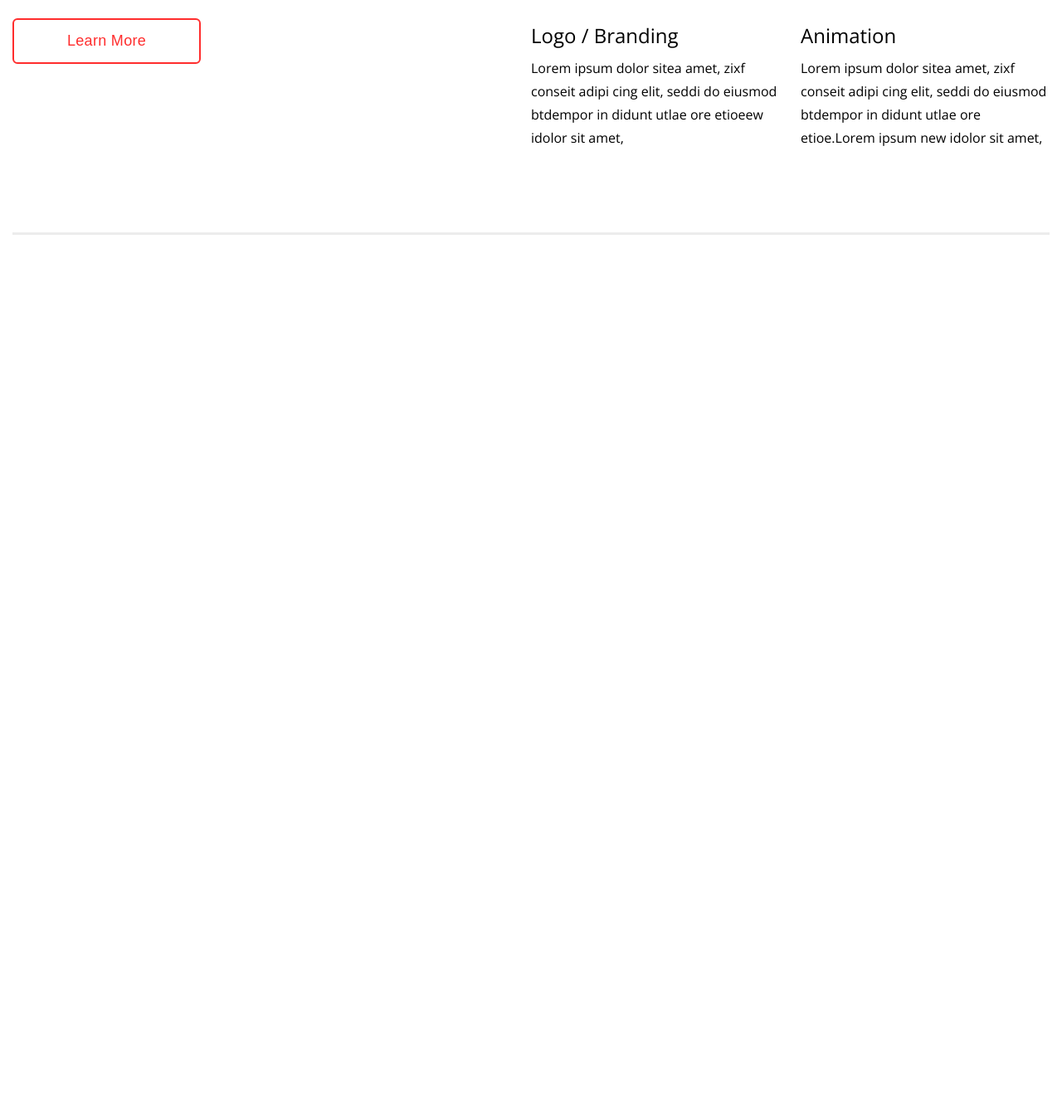
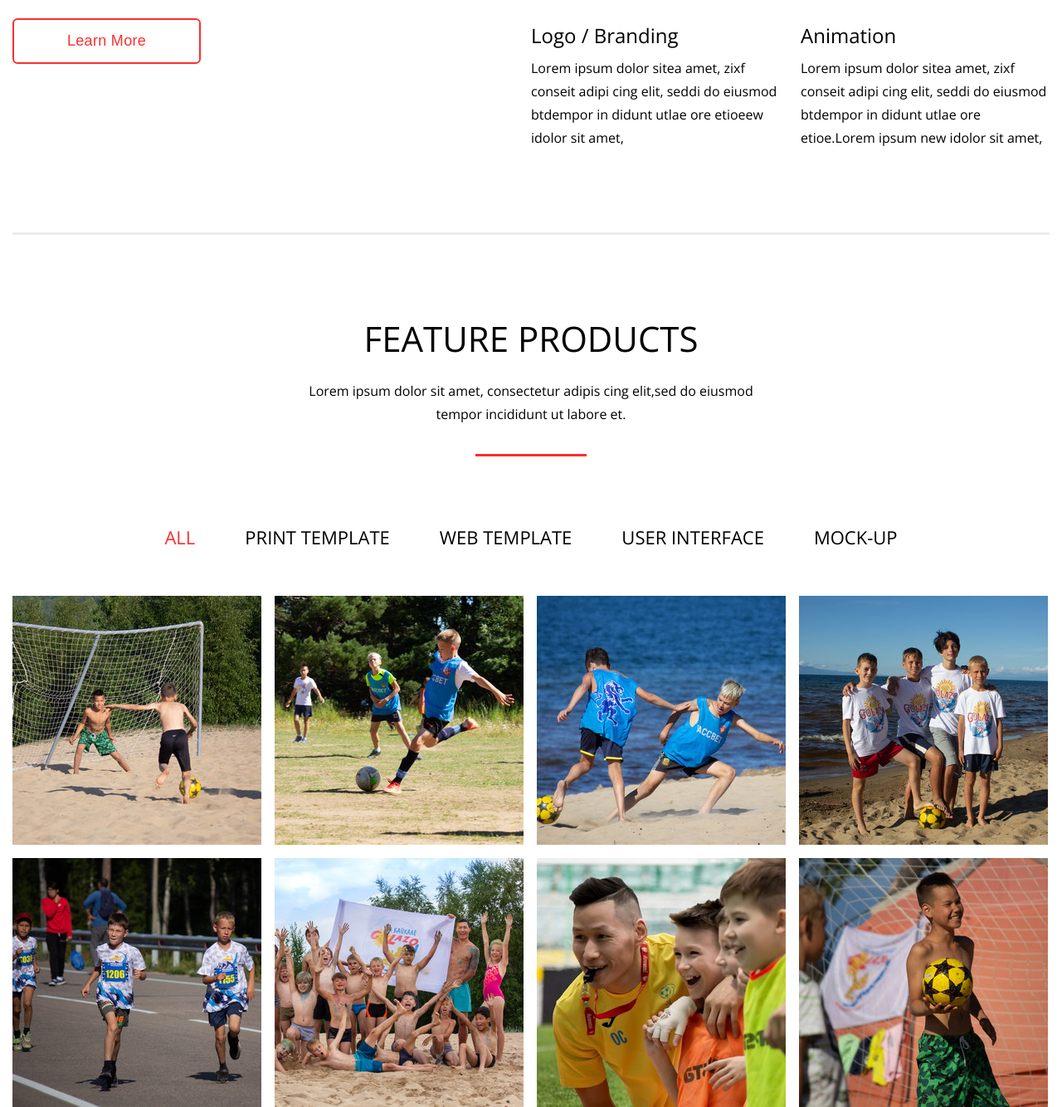
Before and after one commit to Bekater/badmaevalending, a plain HTML site: page index.html in a window 1280 px wide. Shown: the part 1136-2470 px from the top of the page at 83% size. Before the commit the page ends 1419 px from the top, so only its background shows below. Drawn offline with nearby package versions, Linux system fonts and the light colour scheme.

Commit message:
Добавили раздел Feature

```diff
--- /dev/null
+++ b/css/feature.css
@@ -0,0 +1,55 @@
+.feature {
+  margin-bottom: 104px;
+}
+
+.feature__title {
+  font-size: 42px;
+  text-transform: uppercase;
+  text-align: center;
+  margin-bottom: 28px;
+}
+
+.feature__description {
+  line-height: 28px;
+  text-align: center;
+  max-width: 536px;
+  margin: 0 auto 34px auto; /*отцентровали параграф*/
+}
+
+.feature__tabs {
+display: flex; /*расположили по горизонтали элементы*/
+justify-content: center; /*и отцентровали*/
+gap: 0 60px; /*отступ по горизонтали*/
+margin-bottom: 60px;
+}
+
+.feature__tabs-item {
+  font-size: 22px;
+  text-transform: uppercase;
+  cursor: pointer;
+}
+
+.feature__tabs-item:hover {
+  color: #FF2D2D;
+}
+
+.feature__tabs-item_active {
+  color: #FF2D2D ;
+}
+
+.feature__products {
+  display: flex;
+  flex-wrap: wrap;
+  gap: 16px; /*отступы*/
+}
+
+.feature__product {
+  width: 24%;
+  height: 300px;
+  object-fit: cover; /*новое свойство заполняет по зазмеру картинки*/
+}
+
+.feature__product:hover {
+  cursor: pointer;
+  height: 310px;
+}
--- a/css/styles.css
+++ b/css/styles.css
@@ -3,3 +3,4 @@
 @import './main.css';
 @import './base.css';
 @import './provide.css';
+@import './feature.css';
--- a/index.html
+++ b/index.html
@@ -113,6 +113,34 @@
         </div>
     </section>
 
+    <section class="feature container">
+        <h1 class="feature__title">feature products</h1>
+
+        <p class="feature__description">
+            Lorem ipsum dolor sit amet, consectetur adipis cing elit,sed do
+            eiusmod tempor incididunt ut labore et.
+        </p>
+
+        <div class="line line_center"></div>
+        <div class="feature__tabs">
+            <div class="feature__tabs-item feature__tabs-item_active">all</div>
+            <div class="feature__tabs-item">print template</div>
+            <div class="feature__tabs-item">web template</div>
+            <div class="feature__tabs-item">user interface</div>
+            <div class="feature__tabs-item">mock-up</div>
+        </div>
+
+        <div class="feature__products">
+            <img class="feature__product" src="./imges/golazo1.jpg" alt="скриншот макет">
+            <img class="feature__product" src="./imges/golazo2.jpg" alt="скриншот макет">
+            <img class="feature__product" src="./imges/golazo3.jpg" alt="скриншот макет">
+            <img class="feature__product" src="./imges/golazo4.jpg" alt="скриншот макет">
+            <img class="feature__product" src="./imges/golazo5.jpg" alt="скриншот макет">
+            <img class="feature__product" src="./imges/golazo6.jpg" alt="скриншот макет">
+            <img class="feature__product" src="./imges/golazo7.jpg" alt="скриншот макет">
+            <img class="feature__product" src="./imges/golazo8.jpg" alt="скриншот макет">
+        </div>
+    </section>
 </body>
 
 </html>
```
Also changed, not shown: github.txt (added), imges/golazo1.jpg (added), imges/golazo2.jpg (added), imges/golazo3.jpg (added), imges/golazo4.jpg (added), imges/golazo5.jpg (added), imges/golazo6.jpg (added), imges/golazo7.jpg (added), imges/golazo8.jpg (added), 1 other file.
